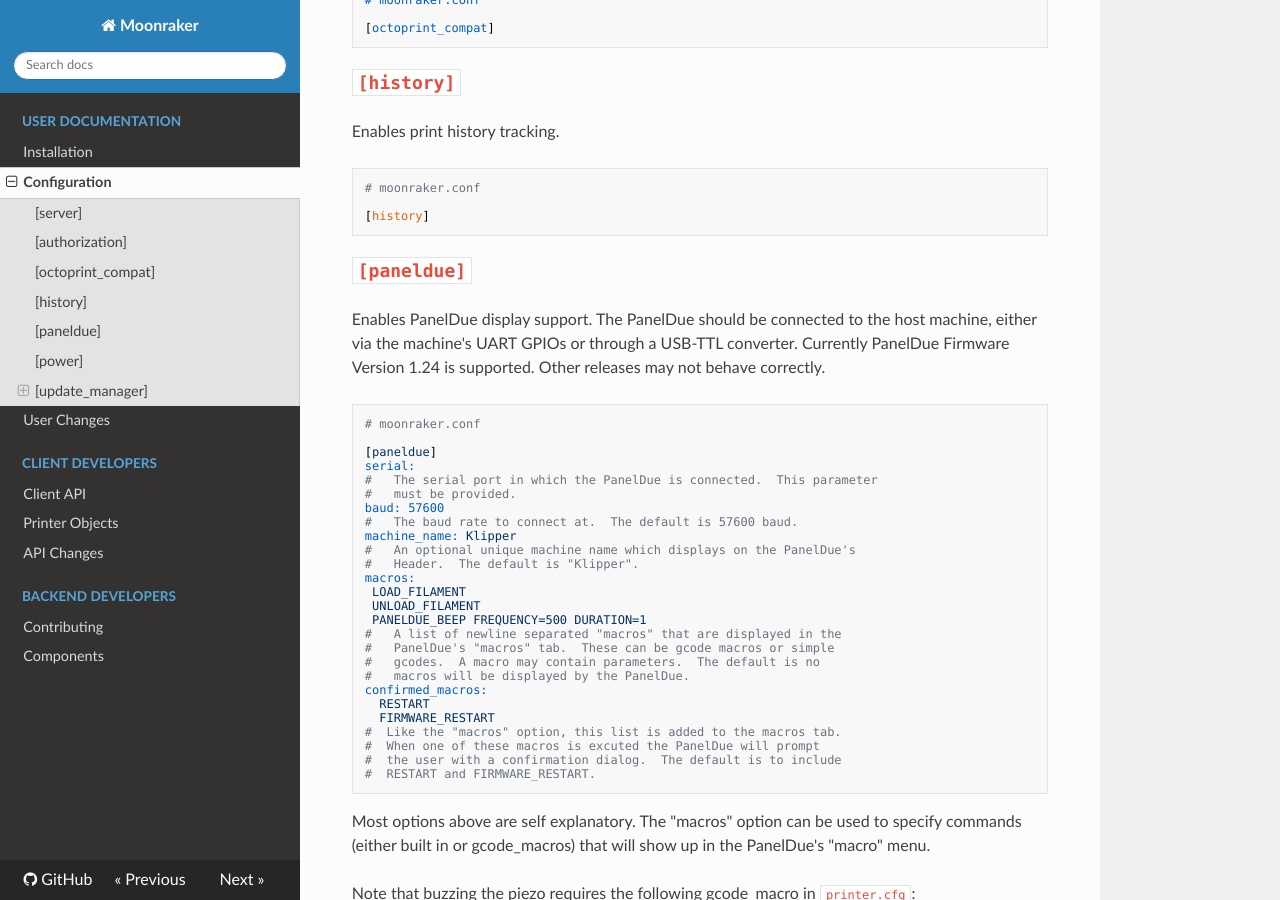
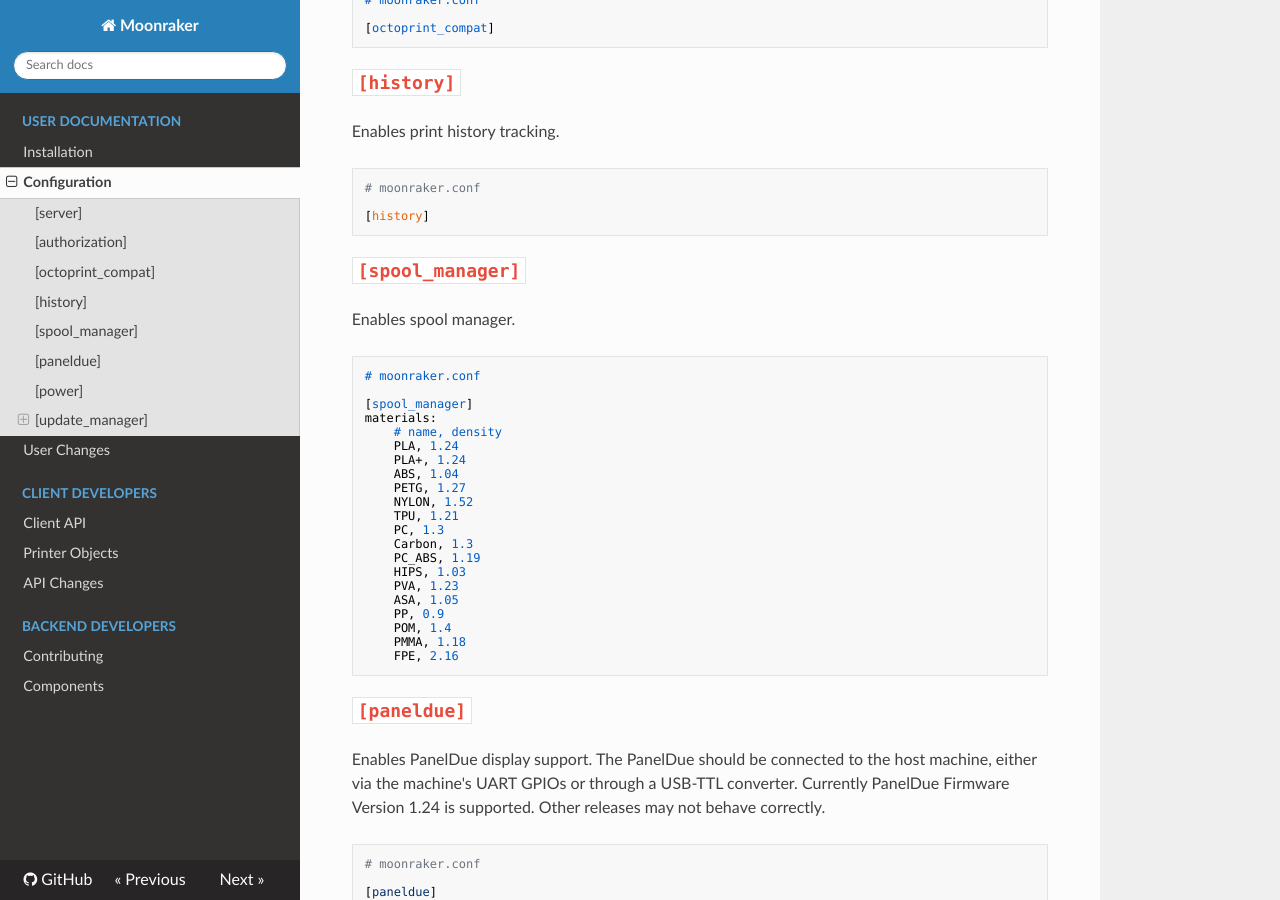
Before and after one commit to Arksine/moonraker, an MkDocs documentation site: the page built from docs/configuration.md, in a window 1280 px wide and 900 px high, scrolled down 1757 px. Built offline with MkDocs 1.6.1, drawn with Linux system fonts in a browser that asks for light colours; nearby versions of some CDN libraries.

Commit message:
Export materials to be configured in configuration file Add entry in configuration.md

````diff
--- a/docs/configuration.md
+++ b/docs/configuration.md
@@ -112,6 +112,33 @@
 # moonraker.conf
 
 [history]
+```
+
+## `[spool_manager]`
+Enables spool manager.
+
+```ini
+# moonraker.conf
+
+[spool_manager]
+materials:
+    # name, density
+    PLA, 1.24
+    PLA+, 1.24
+    ABS, 1.04
+    PETG, 1.27
+    NYLON, 1.52
+    TPU, 1.21
+    PC, 1.3
+    Carbon, 1.3
+    PC_ABS, 1.19
+    HIPS, 1.03
+    PVA, 1.23
+    ASA, 1.05
+    PP, 0.9
+    POM, 1.4
+    PMMA, 1.18
+    FPE, 2.16
 ```
 
 ## `[paneldue]`
````
Also changed, not shown: 1 other file.
